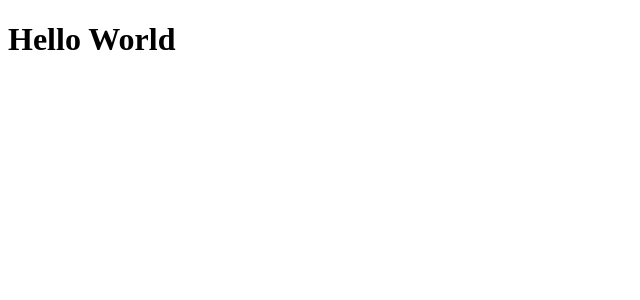
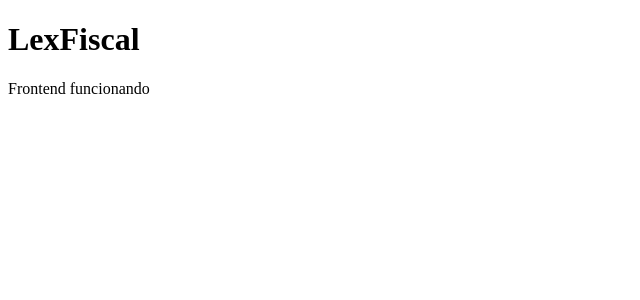
Before and after one commit to XrayTH/lexfiscal-frontend, a Next.js app: page / in a window 1280 px wide. Shown: the top 300 px of the page, without its empty margins (0-640 px from the left). Built offline with nearby package versions, Linux system fonts and the light colour scheme.

Commit message:
feat: add base home page

```diff
--- a/src/app/page.js
+++ b/src/app/page.js
@@ -1,3 +1,8 @@
-export default function Home() {
-  return <h1>Hello World</h1>
+export default function Home(){
+  return(
+    <main>
+      <h1>LexFiscal</h1>
+      <p>Frontend funcionando</p>
+    </main>
+  )
 }
```
